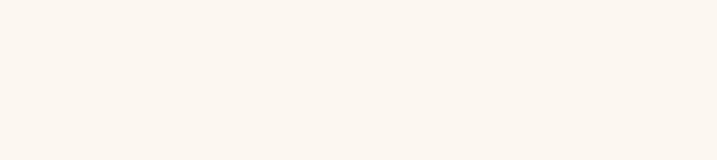
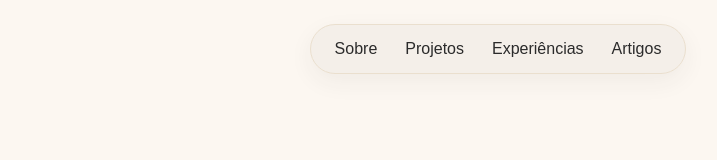
Before and after one commit to AgdaScript/portifolio-2d-2026, a Next.js app: page / in a window 1280 px wide. Shown: the top 160 px of the page, without its empty margins (142-859 px from the left). Built offline with nearby package versions, Linux system fonts and the light colour scheme; a web font is replaced by a local one.

Commit message:
Add Header component to Home page: integrate navigation menu for improved user experience

```diff
--- a/src/app/page.tsx
+++ b/src/app/page.tsx
@@ -1,9 +1,18 @@
+import { Header } from "@/components/header";
 import { Hero } from "@/components/hero";
 import { LoadingScreen } from "@/components/loading-screen";
+
+const menu = [
+  { label: "Sobre", href: "#sobre" },
+  { label: "Projetos", href: "#projetos" },
+  { label: "Experiências", href: "#experiencias" },
+  { label: "Artigos", href: "#artigos" },
+];
 
 export default function Home() {
   return (
     <LoadingScreen>
+      <Header items={menu} />
       <main>
         <Hero
           media={{
--- /dev/null
+++ b/src/components/header/header-nav.tsx
@@ -0,0 +1,24 @@
+import type { HeaderMenuItem } from "./header.types";
+
+type HeaderNavProps = {
+  items: HeaderMenuItem[];
+};
+
+export function HeaderNav({ items }: HeaderNavProps) {
+  return (
+    <nav aria-label="Principal">
+      <ul className="flex items-center gap-3 sm:gap-5 md:gap-7">
+        {items.map((item) => (
+          <li key={item.href}>
+            <a
+              href={item.href}
+              className="text-[0.72rem] text-[#2b2b2b] transition-colors hover:text-[#d5803a] sm:text-sm md:text-base"
+            >
+              {item.label}
+            </a>
+          </li>
+        ))}
+      </ul>
+    </nav>
+  );
+}
--- /dev/null
+++ b/src/components/header/header.tsx
@@ -0,0 +1,20 @@
+import { NTR } from "next/font/google";
+import { HeaderNav } from "./header-nav";
+import type { HeaderProps } from "./header.types";
+
+const ntr = NTR({
+  weight: "400",
+  subsets: ["latin"],
+});
+
+export function Header({ items }: HeaderProps) {
+  return (
+    <header className="pointer-events-none fixed inset-x-0 top-4 z-30 flex justify-center px-4 sm:top-6">
+      <div
+        className={`${ntr.className} pointer-events-auto rounded-full border border-[#eadfce] bg-[#f4efe9] px-4 py-2.5 shadow-[0_8px_24px_rgba(43,43,43,0.06)] sm:px-6 sm:py-3`}
+      >
+        <HeaderNav items={items} />
+      </div>
+    </header>
+  );
+}
--- /dev/null
+++ b/src/components/header/index.ts
@@ -0,0 +1,2 @@
+export { Header } from "./header";
+export type { HeaderMenuItem, HeaderProps } from "./header.types";
```
Also changed, not shown: src/components/header/header.types.ts (added, +8 -0 lines).
